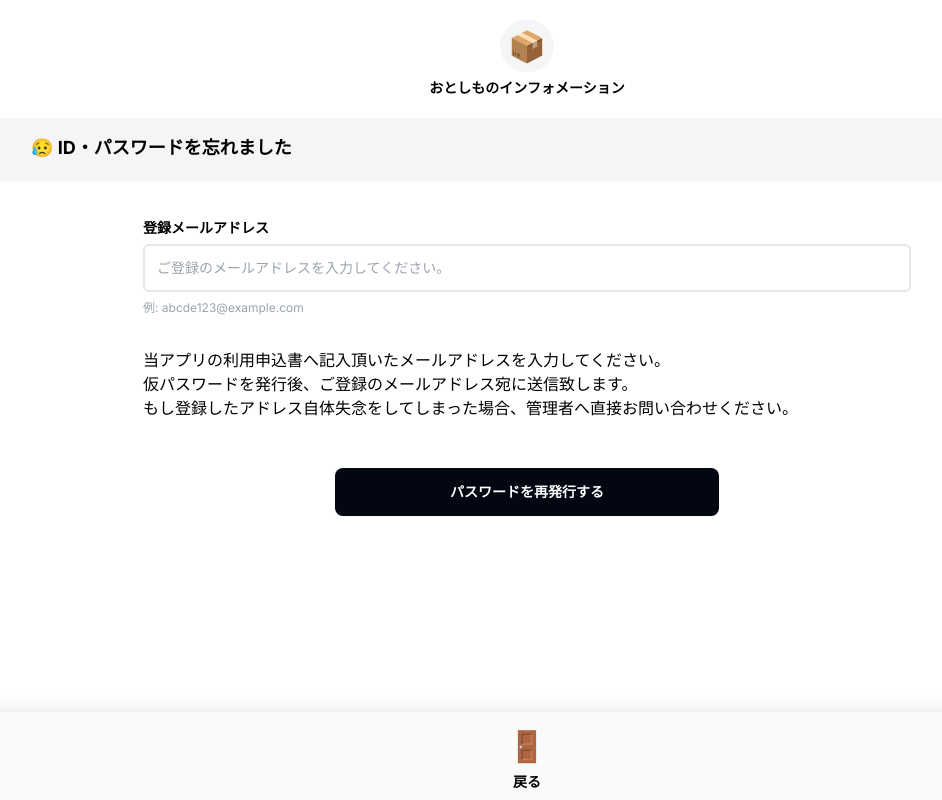
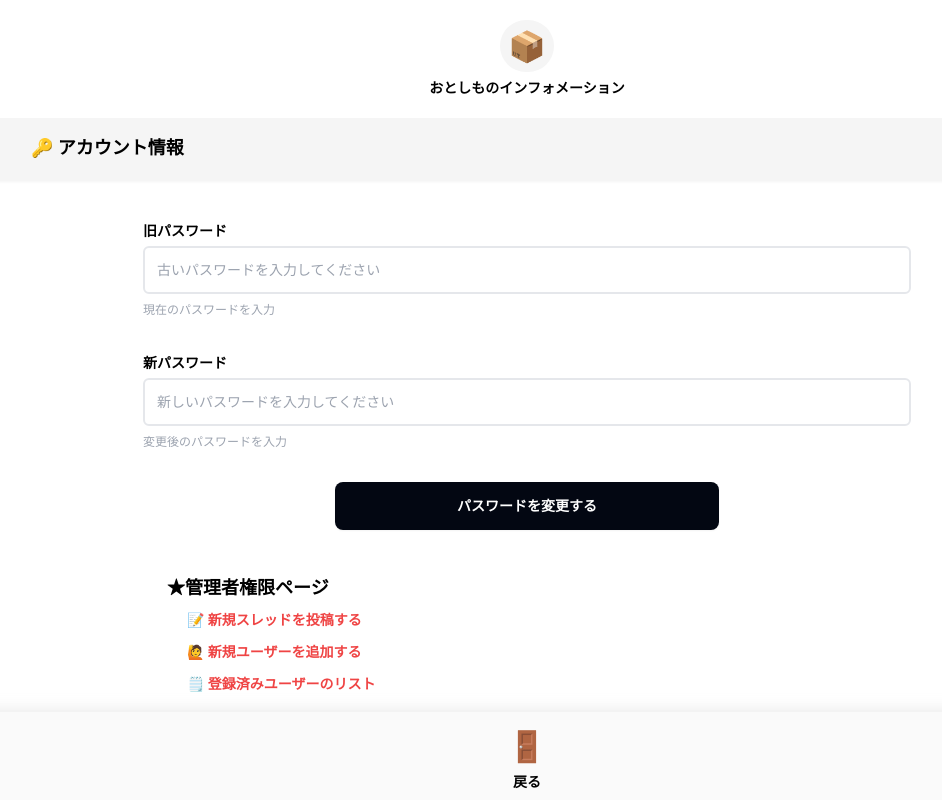
Before and after one commit to wryyy6124/lostiteminfoApp, a Next.js app: page /contact in a window 1280 px wide. Shown: the whole page, without its empty margins (113-1055 px from the left). Built offline with nearby package versions, Linux system fonts and the light colour scheme.

Commit message:
create accountPage_layout

```diff
--- a/src/app/contact/page.tsx
+++ b/src/app/contact/page.tsx
@@ -1,5 +1,6 @@
 import React from "react";
 import styles from "./Contact.module.css";
+import Link from "next/link";
 
 const Contact = () => {
   return (
@@ -21,47 +22,89 @@ const Contact = () => {
         </div>
       </header>
 
-
       <main className="w-full">
         <h2
           className={`w-full bg-neutral-100 text-lg font-bold z-10 sticky top-0 ${styles.contents_h2}`}
         >
-          <div className="w-full max-w-5xl mx-auto p-4">
-            😥 ID・パスワードを忘れました
-          </div>
+          <div className="w-full max-w-5xl mx-auto p-4">🔑 アカウント情報</div>
         </h2>
         <div className="w-full max-w-5xl mx-auto p-5 mt-5">
-          <div className="w-full max-w-3xl mx-auto pb-3">
+          <div className="w-full max-w-3xl mx-auto pb-5">
             <form className="w-full" action="#">
-              <h3 className="text-sm font-bold mb-1.5">登録メールアドレス</h3>
+              <div>
+                <label
+                  className="text-sm font-bold mb-1.5"
+                  htmlFor="oldPassword"
+                >
+                  旧パスワード
+                </label>
                 <div className="mt-1 mb-2">
                   <input
                     type="text"
                     className="w-full text-sm p-3 rounded-md border-2 border-solid border-gray-200"
-                  name="email"
-                  placeholder="ご登録のメールアドレスを入力してください。"
+                    id="oldPassword"
+                    name="oldPassword"
+                    placeholder="古いパスワードを入力してください"
                   />
                 </div>
                 <p className="text-gray-400 text-xs pb-8">
-                例: abcde123@example.com
+                  現在のパスワードを入力
                 </p>
-              <p className="text-xs sm:text-base pb-12">
-                当アプリの利用申込書へ記入頂いたメールアドレスを入力してください。
-                <br />
-                仮パスワードを発行後、ご登録のメールアドレス宛に送信致します。
-                <br />
-                もし登録したアドレス自体失念をしてしまった場合、管理者へ直接お問い合わせください。
+              </div>
+
+              <div>
+                <label
+                  className="text-sm font-bold mb-1.5"
+                  htmlFor="newPassword"
+                >
+                  新パスワード
+                </label>
+                <div className="mt-1 mb-2">
+                  <input
+                    type="text"
+                    className="w-full text-sm p-3 rounded-md border-2 border-solid border-gray-200"
+                    id="newPassword"
+                    name="newPassword"
+                    placeholder="新しいパスワードを入力してください"
+                  />
+                </div>
+                <p className="text-gray-400 text-xs pb-8">
+                  変更後のパスワードを入力
                 </p>
+              </div>
+
               {/* ボタンのリンク先やクリック時用のCSSなどはまだ未設定です*/}
               <div className="flex justify-center">
                 <button
                   type="submit"
                   className="block w-5/6 md:w-1/2 rounded-lg bg-gray-950 p-3 text-sm font-semibold leading-6 text-white shadow-sm hover:bg-gray-800 focus-visible:outline focus-visible:outline-2 focus-visible:outline-offset-2 focus-visible:outline-gray-700"
                 >
-                  パスワードを再発行する
+                  パスワードを変更する
                 </button>
               </div>
             </form>
+          </div>
+
+          <div className={`w-full max-w-3xl mx-auto mt-6 px-6`}>
+            <h3 className={`text-lg font-bold mb-2`}>★管理者権限ページ</h3>
+            <ul className={`text-sm font-bold text-red-500 pl-4`}>
+              <li className={`mb-3`}>
+                {/* 遷移先で現状supabaseのエラーがでますが、後に解消予定です。 */}
+                <Link className={`ml-1`} href="/post">
+                  📝 新規スレッドを投稿する
+                </Link>
+              </li>
+              <li className={`mb-3`}>
+                <Link className={`ml-1`} href="/admin/adduser">
+                  🙋 新規ユーザーを追加する
+                </Link>
+              </li>
+              <li>
+                <Link className={`ml-1`} href="/admin/edit">
+                  🗒️ 登録済みユーザーのリスト
+                </Link>
+              </li>
+            </ul>
           </div>
         </div>
       </main>
```
Also changed, not shown: src/app/account/Account.module.css (added), src/app/account/page.tsx (added). Lines whose indentation alone changed are shown as unchanged.
